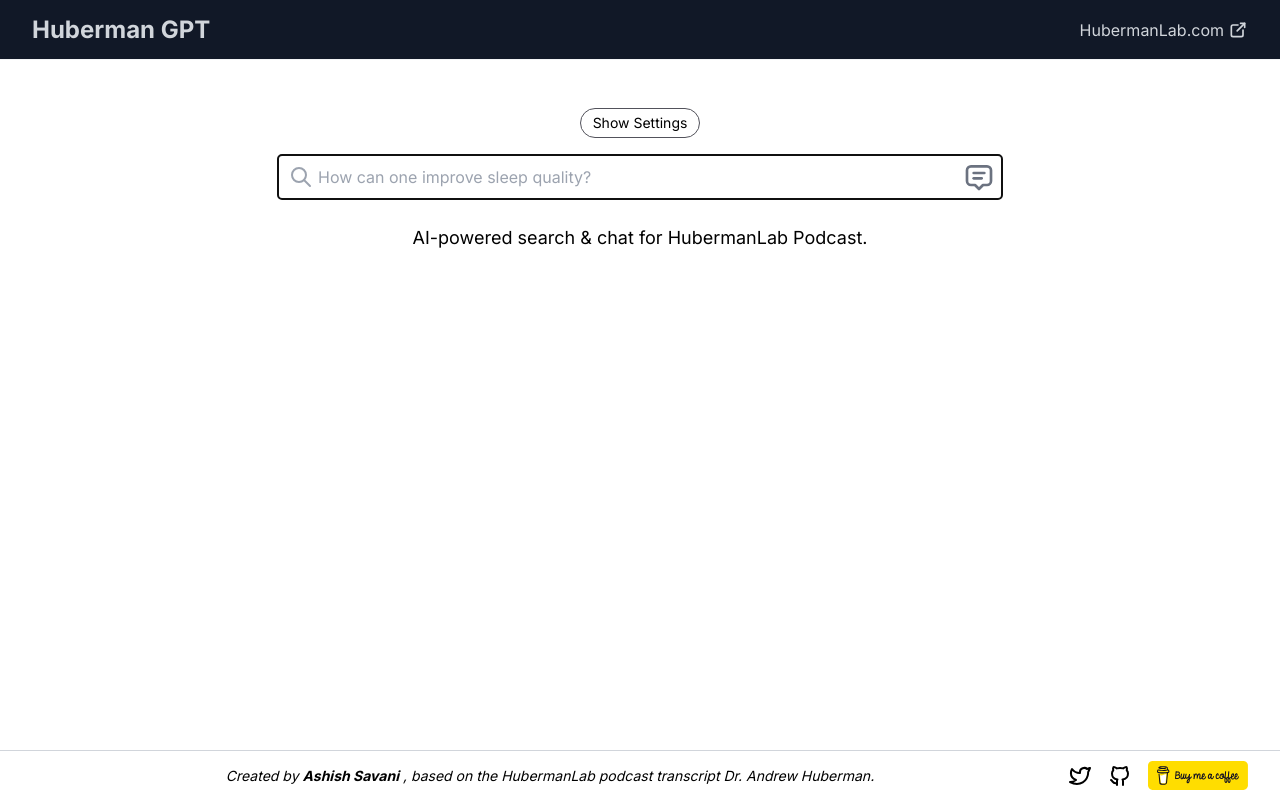
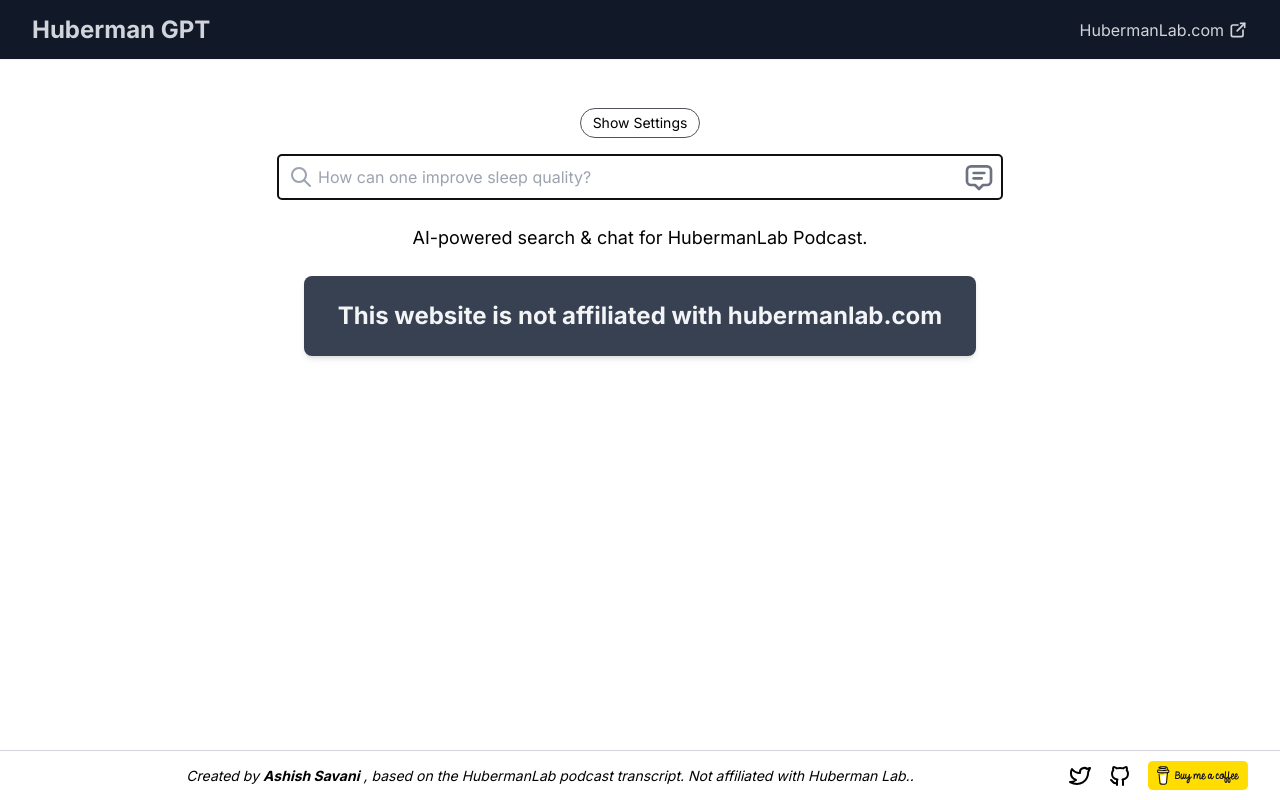
Before and after one commit to avsavani/HubermanGPT, a Next.js app: page / in a window 1280 px wide. Built offline with nearby package versions, Linux system fonts and the light colour scheme; what @radix-ui/themes would draw is missing.

Commit message:
Added Disclaimer

```diff
--- a/components/Footer.tsx
+++ b/components/Footer.tsx
@@ -17,14 +17,14 @@ export const Footer: FC = () => {
           >
             <b>Ashish Savani</b>
           </a>
-          , based on the HubermanLab podcast transcript
+          , based on the HubermanLab podcast transcript.
           <a
               className="hover:opacity-50 ml-1"
-              href="https://twitter.com/hubermanlab"
+              href="https://hubermanlab.com"
               target="_blank"
               rel="noreferrer"
           >
-            Dr. Andrew Huberman
+            Not affiliated with Huberman Lab.
           </a>
           .
         </div>
@@ -38,7 +38,6 @@ export const Footer: FC = () => {
           >
             <IconBrandTwitter size={24} />
           </a>
-
           <a
               className="flex items-center hover:opacity-50"
               href="https://github.com/avsavani/HubermanGPT"
@@ -47,7 +46,6 @@ export const Footer: FC = () => {
           >
             <IconBrandGithub size={24} />
           </a>
-
           {/* Buy Me a Coffee Button */}
           <a
               className="flex items-center hover:opacity-50"
--- a/pages/index.tsx
+++ b/pages/index.tsx
@@ -475,7 +475,16 @@ const handleFeedback = async (feedback: 'up' | 'down',query:string,answer:string
                     ))}
                   </div>
               ) : (
+                <>
                   <div className="mt-6 text-center text-lg">{`AI-powered search & chat for HubermanLab Podcast.`}</div>
+                  <div className="mt-6 max-w-2xl w-full">
+                    <div className="bg-gray-700 rounded-lg shadow-md p-6">
+                      <p className="text-2xl font-bold text-center text-gray-100">
+                        This website is not affiliated with hubermanlab.com
+                      </p>
+                    </div>
+                  </div>
+                </>
               )}
             </div>
           </div>
```
Also changed, not shown: 1 other file (tests, documents, lock files or other folders).
